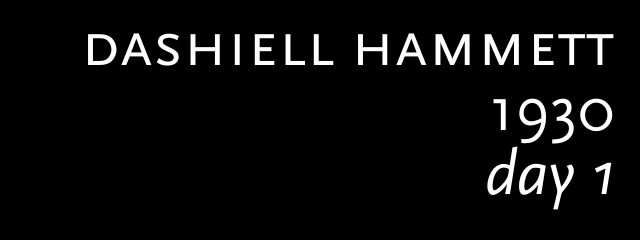
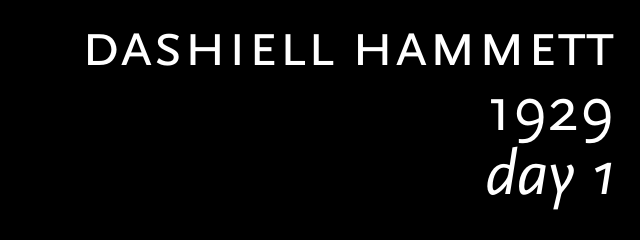
Before and after one commit to jkr/pages-practice, a plain HTML site: page decks/detective_fiction/hammett1.html in a window 1280 px wide. Shown: the part 516-756 px from the top of the page, 640-1280 px from the left. Drawn offline with Linux system fonts and the light colour scheme.

Commit message:
Updated.

```diff
--- a/decks/detective_fiction/hammett1.html
+++ b/decks/detective_fiction/hammett1.html
@@ -41,7 +41,7 @@
 	  </div>
           <h1 class="title" style="font-size:190%;">The Maltese Falcon</h1>
           <h2 class="author">Dashiell Hammett</h2>
-          <h2 class="year">1930</h2>
+          <h2 class="year">1929</h2>
 	  <h2 class="lecture">Day 1</h2>
 	</section>
 
```
